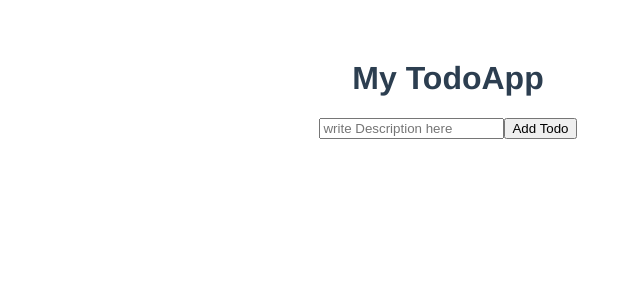
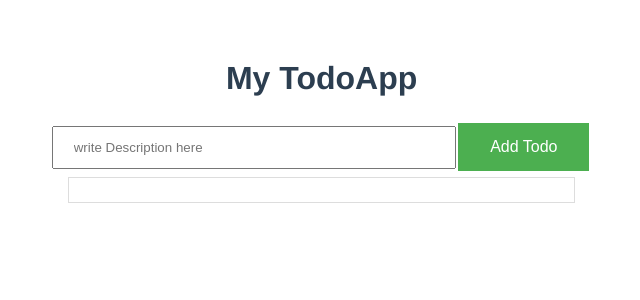
Before and after one commit to MuzaffarBashir/todoApp_frontend, a Vue app: page / in a window 1280 px wide. Shown: the top 300 px of the page, without its empty margins (192-832 px from the left). Built offline with nearby package versions, Linux system fonts and the light colour scheme; no server answers.

Commit message:
dockerized my app

```diff
--- a/src/App.vue
+++ b/src/App.vue
@@ -15,6 +15,8 @@ export default {
 
 <style>
 #app {
+  width: 80%;
+  margin: 0, auto;
   font-family: Avenir, Helvetica, Arial, sans-serif;
   -webkit-font-smoothing: antialiased;
   -moz-osx-font-smoothing: grayscale;
--- a/src/components/Todo.vue
+++ b/src/components/Todo.vue
@@ -1,10 +1,14 @@
 <template>
   <div>
       <h1>{{title}}</h1>
-      <input type="text" data-testid="todo-input" v-model="Description" placeholder="write Description here" required>
+      <input  type="text" data-testid="todo-input" v-model="Description" placeholder="write Description here" required>
       <button type="submit" data-testid="todo-btn" @click.prevent="addTodo()">Add Todo</button>
-      <div data-testid="todos" v-for="todo of todos" :key="todo">
-        {{todo.Description}}
+      <div data-testid="todos" v-for="todo of todos" :key="todo" class="todos-list">
+          <ul>
+              <li>
+                  {{todo.Description}}
+              </li>
+          </ul>
         </div>
   </div>
 </template>
@@ -63,6 +67,45 @@ export default {
 </script>
 
 <style>
+div {text-align: center;}
+  input[type=text] {
+  width: 40%;
+  padding: 12px 20px;
+  margin: 8px 0;
+  box-sizing: border-box;
+}
+
+ul {
+      width: 50%;
+  list-style-type: none;
+  padding: 0px !important;
+  margin: 0px auto;
+  border: 1px solid #ddd;
+}
+
+ul li {
+    text-align: left;
+  padding: 12px 16px;
+  border-bottom: 1px solid #ddd;
+  margin: 0 auto;
+}
+
+ul li:last-child {
+  border-bottom: none
+
+}
+button {
+  background-color: #4CAF50;
+  border: none;
+  color: white;
+  padding: 15px 32px;
+  text-align: center;
+  text-decoration: none;
+  display: inline-block;
+  font-size: 16px;
+  margin: 4px 2px;
+  cursor: pointer;
+}
 
 </style>
 
```
Also changed, not shown: docker-compose.yml (added, +13 -0 lines), 2 other files (tests, documents, lock files or other folders).
